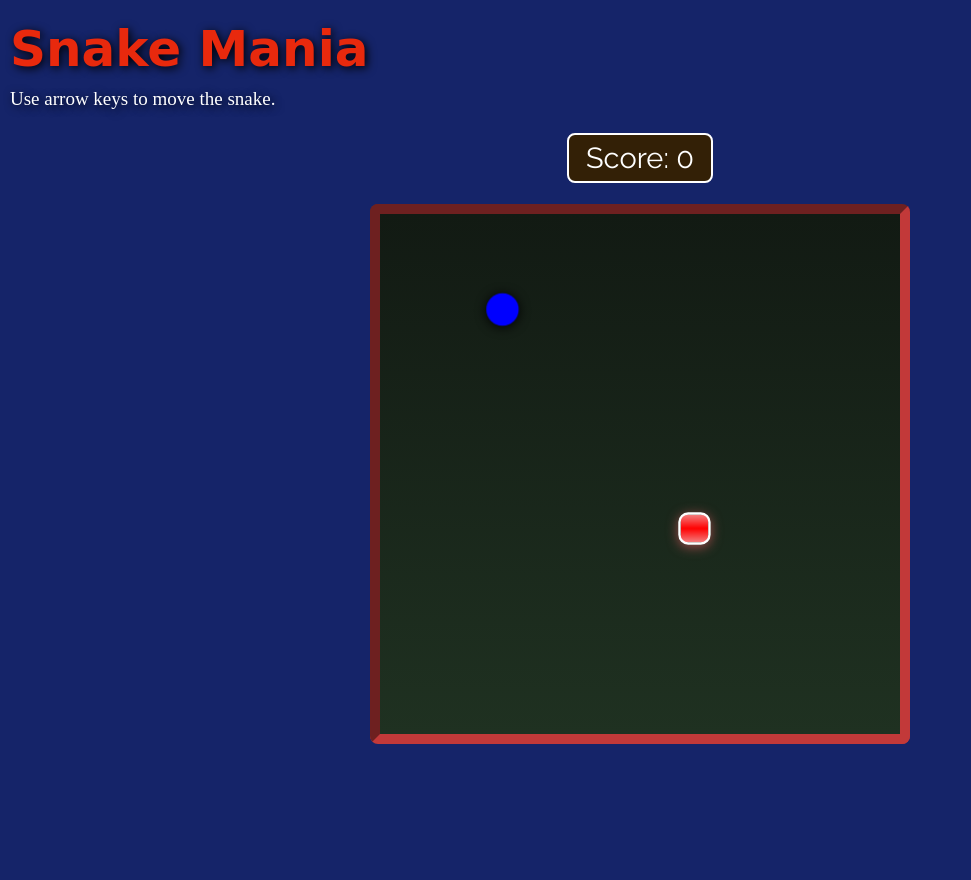
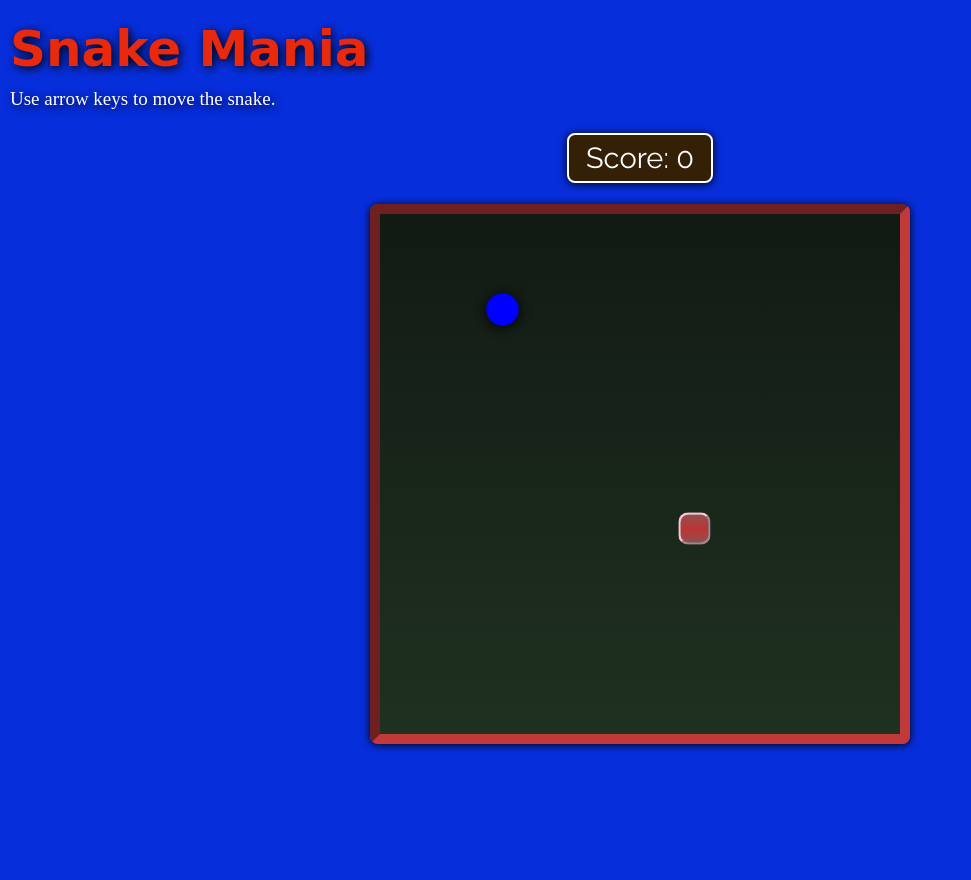
Before and after one commit to vineetvishnu/snakegame, a PHP site: page / in a window 1280 px wide. Shown: the whole page, without its empty margins (0-971 px from the left). Run offline with PHP 8.4, Linux system fonts and the light colour scheme; some web fonts are replaced.

Commit message:
Update style.css

```diff
--- a/style.css
+++ b/style.css
@@ -7,7 +7,7 @@
 	padding: 0;
 }
 body{
-	background-color: rgb(21, 36, 105);
+	background-color: rgb(7, 46, 219);
 	overflow: hidden;
 }
 
@@ -34,7 +34,7 @@ p{
 	color: #fff;
 }
 .body {
-	background-color: rgb(21, 36, 105);
+	background-color: rgb(7, 46, 219);
 	width: 100vw;
 	height: 100vh;
 	display: grid;
@@ -53,6 +53,7 @@ p{
 	display: grid;
 	grid-template-rows: repeat(19, 1fr);
 	grid-template-columns: repeat(19, 1fr);
+	box-shadow: 0px 1px 8px #000;
 }
 
 #scoreboard{
@@ -65,21 +66,21 @@ p{
 	width: 130px;
 	border: 2px solid #fff;
 	background-color: rgb(51, 32, 6);
+	box-shadow: 0px 1px 8px #000;
 }
 
 .snake{
 	background-color: #a60823 ;
-	border-radius: 30%;;
-	border: 2px outset rgb(196, 82, 82);
+	border-radius: 37%;;
+	border: 2px outset #360911;
 	box-shadow: 0px 2px 10px rgb(155, 74, 74);
 }
 
 .snakehead{
-	background: linear-gradient(rgb(243, 126, 126), red, rgb(243, 126, 126));
+	background: linear-gradient(rgb(143, 80, 80), rgb(190, 52, 52), rgb(143, 80, 80));
 	border-radius: 30%;
 	transform:  scale(1.2);
-	border: .25vmin solid #fff;
-	box-shadow: 0px 2px 10px rgb(158, 74, 74);
+	border: 2px outset #ffc3cf;
 
 }
 @keyframes colorchange {
@@ -97,13 +98,15 @@ p{
 	display: none;
 }
 .material-icons{
-	border:0;
+	border: 0;
 	font-size: 55px;
 	color: white;
-	background-color: rgb(36, 29, 29);
+	background-color: rgb(219, 17, 17);
 	border-radius: 5px;
 	outline: none;
+	box-shadow: 0px 1px 8px #000;
 }
+
 #keyUp{
 	transform: translate(82.5px,-58.67px);
 }
@@ -122,6 +125,7 @@ body{
 	overflow-y: auto;
 	overflow-x: hidden;
 }
+
 #touchkeys{
 	display: flex;
 	justify-content: center;
@@ -138,7 +142,4 @@ body{
 	width: 70vmin;
 	height: 70vmin;
 }
-body{
-	overflow:auto;
 }
-}
```
